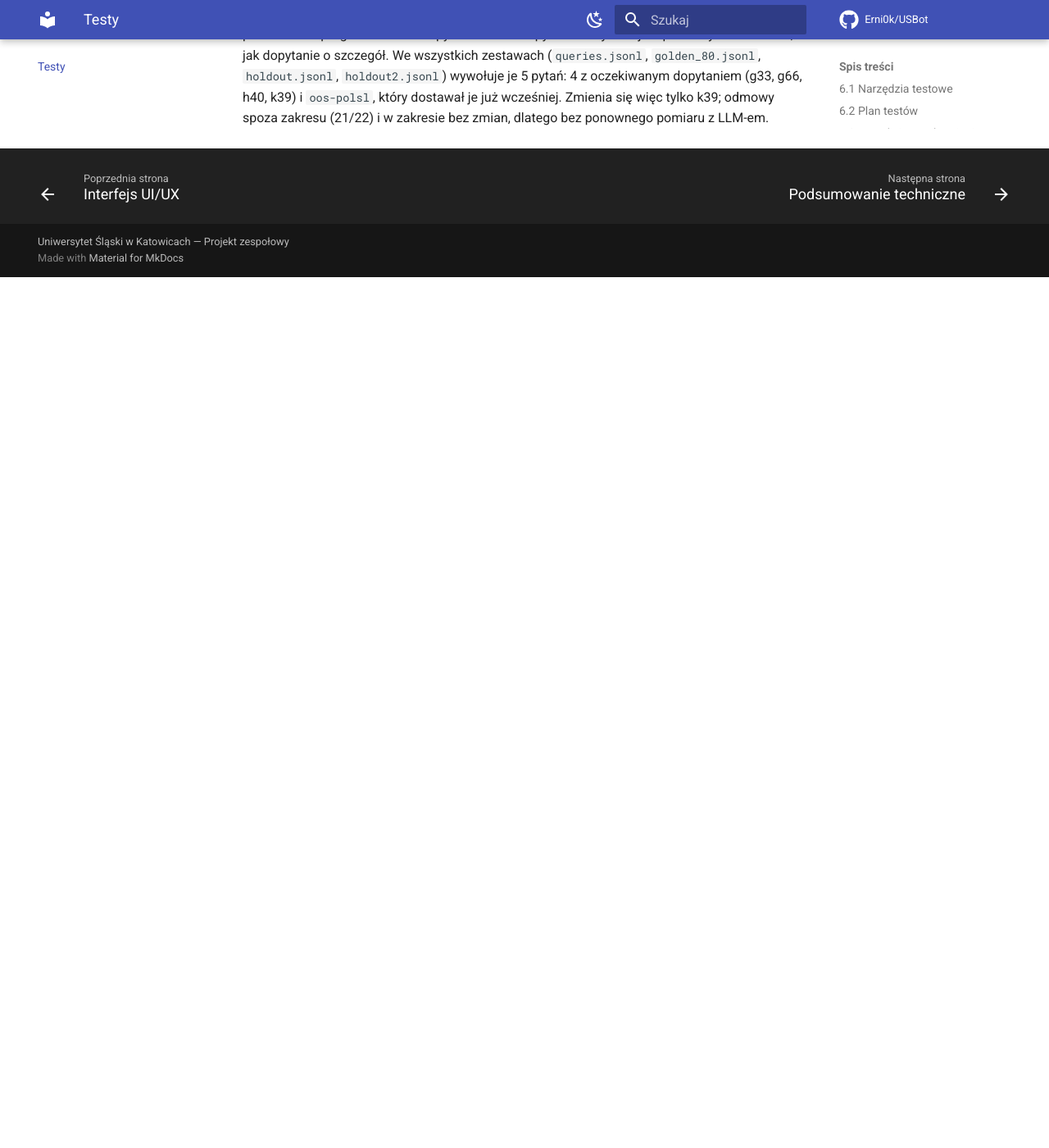
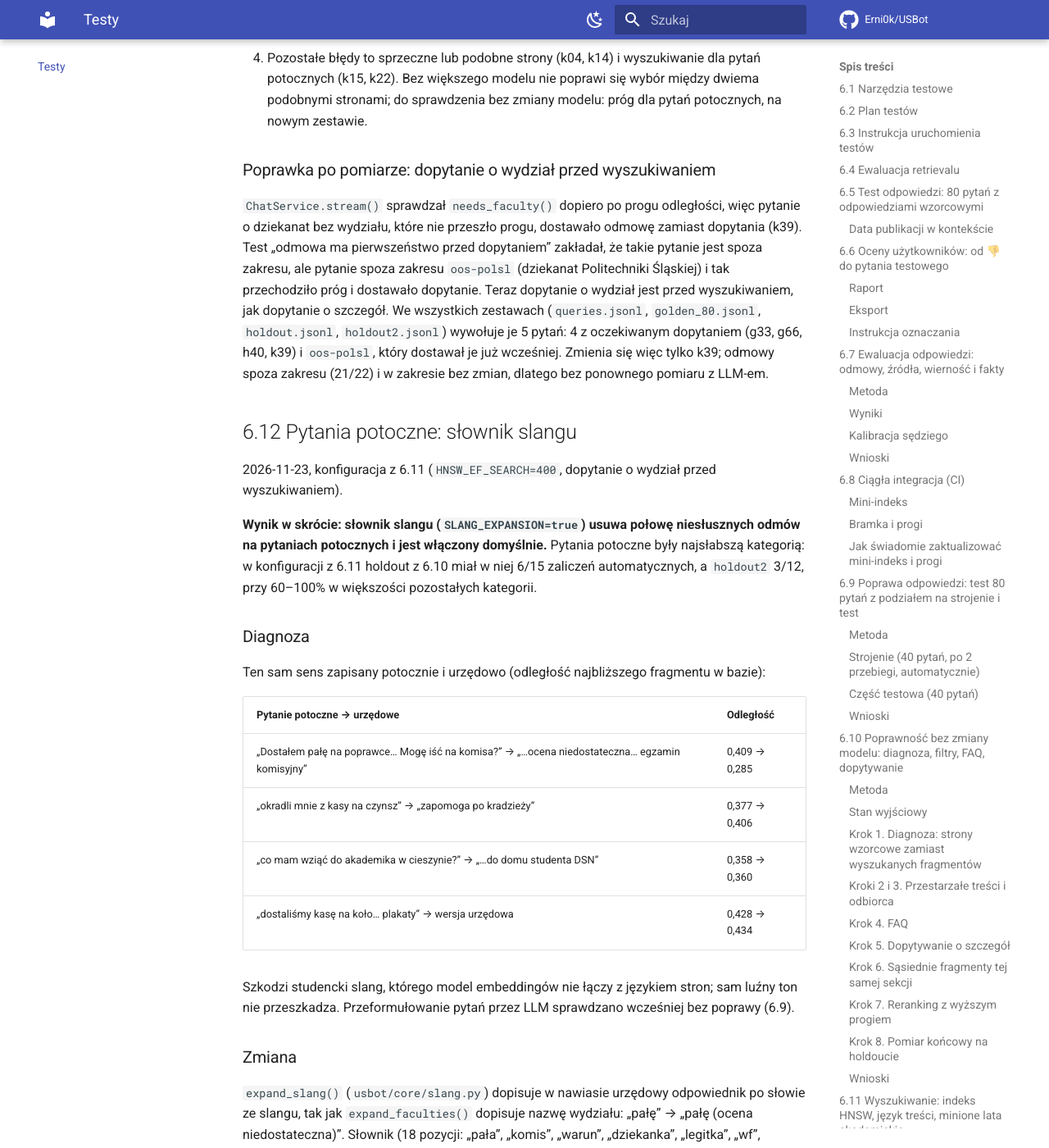
Before and after one commit to Erni0k/USBot, an MkDocs documentation site: the page built from docs/testy.md, in a window 1280 px wide and 1400 px high, scrolled down 67226 px. Shown: the whole window at 82% size. Built offline with MkDocs 1.6.1 and Material for MkDocs 9.7.7, drawn with Linux system fonts in a browser that asks for light colours; comment, search, counter and statistics services are not loaded; before the commit the page ends 67564 px from its top, so only the background shows below that; some of the changed text lies outside the part shown.

Commit message:
feat: expand student slang in search queries and add colloquial test set
- SLANG_EXPANSION (domyślnie włączone): urzędowe odpowiedniki slangu („pała”,
  „komis”, „dziekanka”, „legitka”, „wf”…) dopisywane w zapytaniu do wyszukiwarki,
  bez zmiany pytania w prompcie (usbot/core/slang.py)
- Zestaw 32 pytań potocznych evaluation/potoczne.jsonl
- Pomiar i ocena na ślepo w docs/testy.md (6.12)

```diff
--- a/docs/testy.md
+++ b/docs/testy.md
@@ -79,6 +79,7 @@ Status: ✅ — zaimplementowany (plik w kolumnie „Test”), ⏳ — planowany
 | T54 | Jedn. (+ frontend) | `faq_chunks()`, `source_label()`, `build_context()`, `SourceList` | Wpis z dwoma pytaniami i stroną źródłową, bez strony; stopka z wpisem FAQ | Fragment na każde pytanie z tym samym `body_hash`; etykieta „FAQ (wpis sprawdzony ręcznie)” w stopce i nagłówku kontekstu, stopka usuwana z historii; link do strony źródłowej, bez linku `faq://` | ✅ `unit/test_clarify.py`, `web/src/components/SourceList.test.tsx` |
 | T55 | Manualny | odpowiedzi bota na holdoucie | 40 nowych pytań (`evaluation/holdout.jsonl`), 3 przebiegi przed i po, ocena sensu na ślepo | Wyniki, diagnoza i decyzje w 6.10 | ✅ (2026-11-09) |
 | T56 | Jedn. + manualny | `HNSW_EF_SEARCH`, `foreign_content()`, `is_past_academic_year()` | Zaślepka i tekst angielski, cyrylica, polski tekst z angielskimi słowami; tytuły z latami akademickimi, rok w nagłówku sekcji; 159 pytań: indeks HNSW kontra pełny skan; `holdout2` (40 nowych pytań), 3 przebiegi przed i po | Filtry tylko z ustawieniem i dla pytań po polsku lub o bieżące zasady; recall@40 0,997 przy `ef_search` 400; wyniki i decyzje w 6.11 | ✅ `unit/test_ranking.py`, `unit/test_scope.py` (2026-11-22) |
+| T57 | Jedn. + manualny | `expand_slang()`, `ChatService(slang_expansion=True)` | Slang w różnych formach („pałę”, „komisa”, „dziekance”, „nieobek”, „wfie”); słowa urzędowe („warunek”, „komisja”, „urlop dziekański”); 32 pytania potoczne (`evaluation/potoczne.jsonl`), 3 przebiegi bez i ze słownikiem | Odpowiednik w nawiasie, najwyżej raz, tylko w zapytaniu do wyszukiwarki; słowa urzędowe bez zmian; wyniki w 6.12 | ✅ `unit/test_slang.py` (2026-11-23) |
 | T35 | Manualny | API + Ollama | `curl -N` na `/api/chat`, przerwanie curla w trakcie, `/api/health`; `evaluation/latency.py` | Tokeny na bieżąco, źródła przed tokenami; w logu serwera „przerwano odpowiedź”; czasy w docs/api.md (3.2) | ✅ (2026-11-04) |
 
 ## 6.3 Instrukcja uruchomienia testów
@@ -1884,3 +1885,86 @@ szczegół. We wszystkich zestawach (`queries.jsonl`, `golden_80.jsonl`, `holdou
 `holdout2.jsonl`) wywołuje je 5 pytań: 4 z oczekiwanym dopytaniem (g33, g66, h40, k39) i
 `oos-polsl`, który dostawał je już wcześniej. Zmienia się więc tylko k39; odmowy spoza zakresu
 (21/22) i w zakresie bez zmian, dlatego bez ponownego pomiaru z LLM-em.
+
+## 6.12 Pytania potoczne: słownik slangu
+
+2026-11-23, konfiguracja z 6.11 (`HNSW_EF_SEARCH=400`, dopytanie o wydział przed wyszukiwaniem).
+
+**Wynik w skrócie: słownik slangu (`SLANG_EXPANSION=true`) usuwa połowę niesłusznych odmów na
+pytaniach potocznych i jest włączony domyślnie.** Pytania potoczne były najsłabszą kategorią:
+w konfiguracji z 6.11 holdout z 6.10 miał w niej 6/15 zaliczeń automatycznych, a `holdout2`
+3/12, przy 60–100% w większości pozostałych kategorii.
+
+### Diagnoza
+
+Ten sam sens zapisany potocznie i urzędowo (odległość najbliższego fragmentu w bazie):
+
+| Pytanie potoczne → urzędowe | Odległość |
+|---|---|
+| „Dostałem pałę na poprawce… Mogę iść na komisa?” → „…ocena niedostateczna… egzamin komisyjny” | 0,409 → 0,285 |
+| „okradli mnie z kasy na czynsz” → „zapomoga po kradzieży” | 0,377 → 0,406 |
+| „co mam wziąć do akademika w cieszynie?” → „…do domu studenta DSN” | 0,358 → 0,360 |
+| „dostaliśmy kasę na koło… plakaty” → wersja urzędowa | 0,428 → 0,434 |
+
+Szkodzi studencki slang, którego model embeddingów nie łączy z językiem stron; sam luźny ton
+nie przeszkadza. Przeformułowanie pytań przez LLM sprawdzano wcześniej bez poprawy (6.9).
+
+### Zmiana
+
+`expand_slang()` (`usbot/core/slang.py`) dopisuje w nawiasie urzędowy odpowiednik po słowie ze
+slangu, tak jak `expand_faculties()` dopisuje nazwę wydziału: „pałę” → „pałę (ocena
+niedostateczna)”. Słownik (18 pozycji: „pała”, „komis”, „warun”, „dziekanka”, „legitka”, „wf”,
+„zerówka”, „kolos”, „labki”, „ćwiki”, „nieobka”, „L4”, „magisterka”, „inżynierka”,
+„dyplomówka”, „socjal”, „egz”, „erazmus”) obejmuje tylko słowa, które w języku urzędowym nie
+występują albo znaczą co innego („warunek” i „komisja” zostają bez zmian). Zmienia się tylko
+zapytanie do wyszukiwarki; pytanie w prompcie LLM-a zostaje. Bez LLM-a i bez opóźnienia.
+
+### Zestaw `evaluation/potoczne.jsonl`
+
+32 pytania studentów pisane potocznie (s01–s32, 30 z odpowiedzią i 2 z oczekiwaną odmową) z
+odpowiedziami ze stron w bazie: urlopy, legitymacja, WF, zmiana formy studiów, przeniesienie,
+wznowienie, awans, IOS, stypendia, akademiki, praktyki. Pytania przygotował Claude po
+ustaleniu słownika i bez dopasowywania go do nich: słownik zmienia 10 z 32 pytań, pozostałe
+używają słów spoza niego („zaoczne”, „rektorskie”, „reaktywacja”, „dwójka”). Zestaw
+zaakceptował autor projektu przed pomiarem.
+
+### Wyniki
+
+| Zestaw (3 przebiegi) | Bez słownika | Ze słownikiem |
+|---|---|---|
+| Pytania potoczne: zaliczone automatycznie | 16,0 | 17,7 (17–18) |
+| Pytania potoczne: niesłuszne odmowy (automatycznie) | 4,0 | 2,0 |
+| `tuning`: zaliczone / niesłuszne odmowy | 29,7 / 1,0 | 29,0 / 1,0 |
+| 6.7: spoza zakresu / w zakresie odrzucone | 21/22 / 1/57 | 20/22 / 1/57 |
+| 6.7: URL-e spoza kontekstu | 0/97 | 0/101 |
+
+Ocena sensu na ślepo (pytania potoczne, 104 różne odpowiedzi, wymieszane, bez adresów i numerów):
+
+| Średnia z 3 przebiegów | Bez słownika | Ze słownikiem |
+|---|---|---|
+| Poprawne | 20,7 (20–21) | **22,3 (21–24)** |
+| Częściowe | 4,3 | 4,7 |
+| Błędne | 3,0 | 3,0 |
+| Niesłuszne odmowy | 4,0 | **2,0** |
+
+s01 („ile max mogę siedzieć na dziekance”) i s11 („na magisterce dziennej też jest obowiązkowy
+wf?”) przeszły z odmowy we wszystkich przebiegach na poprawną odpowiedź we wszystkich; pozostałe
+różnice to pojedyncze odpowiedzi. W `tuning` i w zbiorze z 6.7 słownik nie zmienia żadnego
+pytania (z dotychczasowych zestawów tylko h09, h35 i h38 z holdoutu 6.10; przy h35 najbliższy
+fragment ma 0,376 zamiast 0,460, więc pytanie przechodzi próg), więc różnice tam to losowość
+modelu: pytanie spoza zakresu `oos-sum` dostało odpowiedź przy tym samym kontekście, przy
+którym w 6.11 była odmowa. Bramka CI (`evaluate.py`) korzysta z wyszukiwarki bez
+`ChatService`, więc słownik jej nie dotyczy.
+
+Pozostałe błędy na pytaniach potocznych, niezwiązane ze slangiem:
+
+- s04 („rozchorowałem się na dłużej”): odpowiedź o zajęciach WF zamiast o urlopie zdrowotnym.
+- s16 („wywalili mnie na pierwszym semestrze, mogę zrobić reaktywację?”): „tak”, choć
+  wznowienie wymaga zaliczenia pierwszego roku — odwrócony wniosek przy dobrej stronie.
+- s21 („robię dwa kierunki… jest jakiś indywidualny tryb?”): opis indywidualnych ścieżek
+  zamiast IOS.
+- s25 („papiery na rektorskie”) i s27 („miejsce w dwójce w DS7”): odmowy. „Rektorskie” nie ma w
+  słowniku; dopisanie go teraz byłoby strojeniem na tym zestawie.
+
+**Decyzja: `SLANG_EXPANSION=true` domyślnie.** Słownik warto rozszerzać na podstawie prawdziwych
+pytań z dziennika rozmów i ocen 👎 (6.6), a każde rozszerzenie sprawdzać na nowych pytaniach.
```
Also changed, not shown: README.md (+1 -0 lines), docs/api.md (+1 -0 lines), docs/architektura.md (+3 -2 lines), 8 other files.
